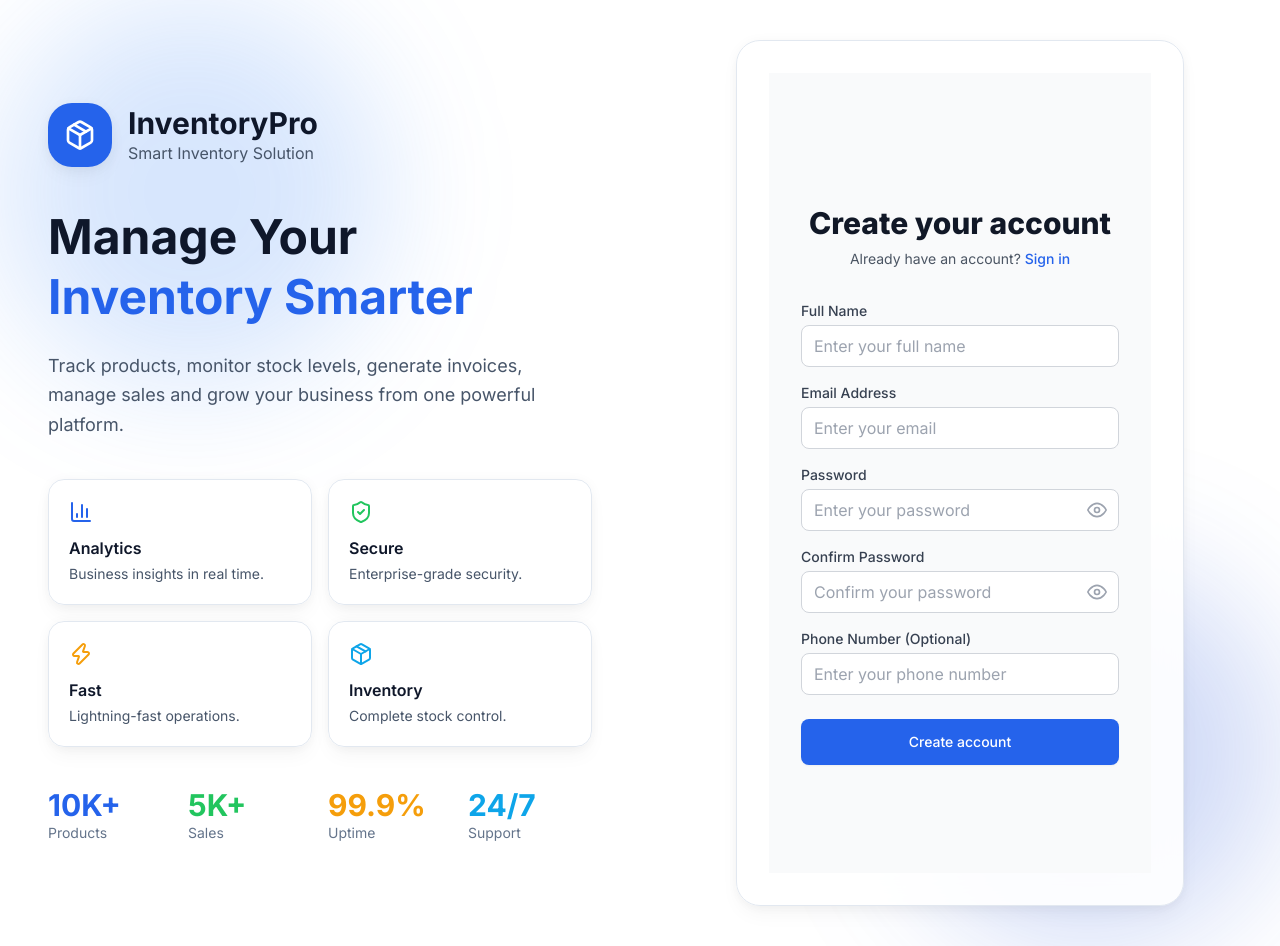
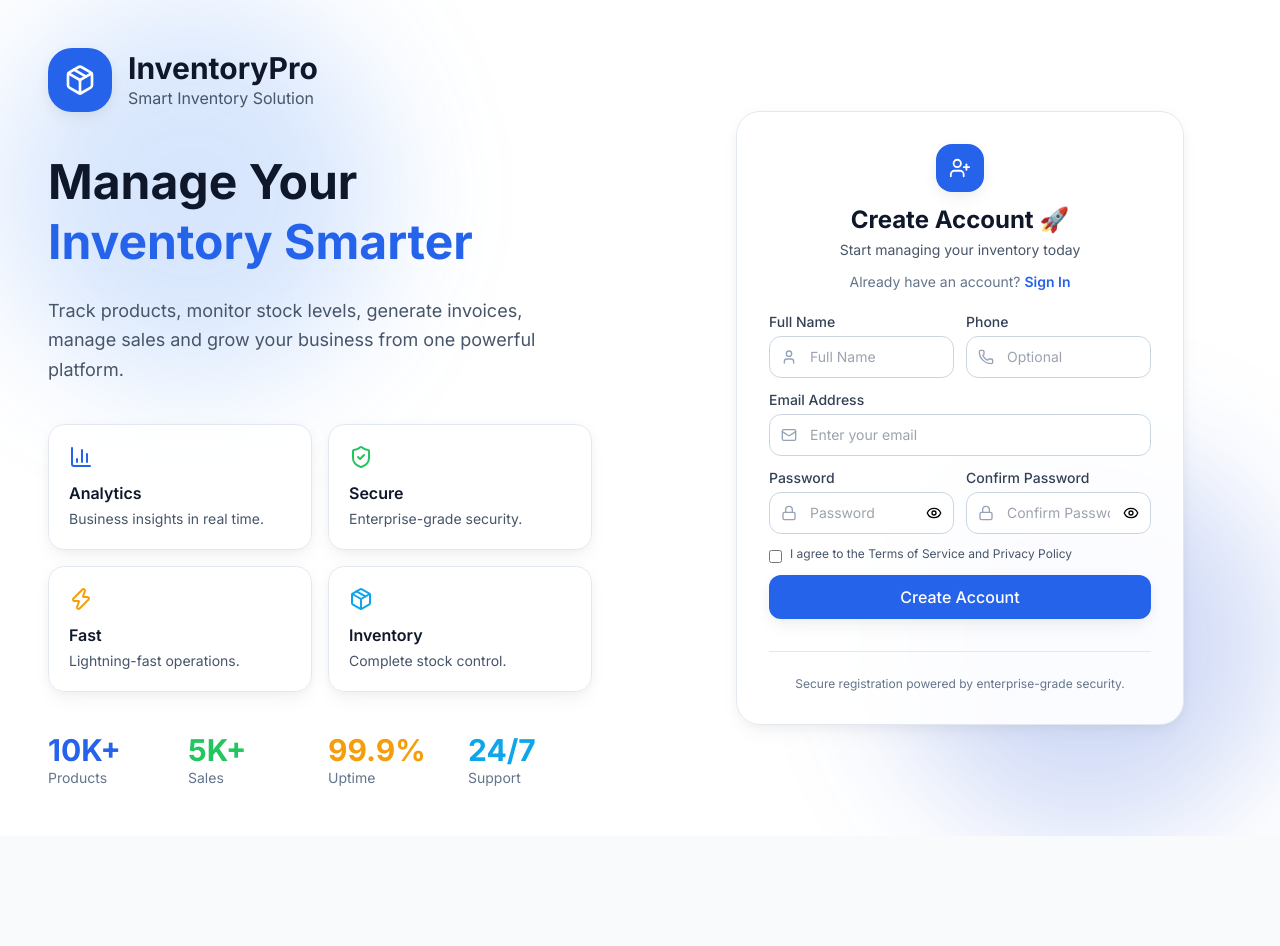
Before and after one commit to arpit168/Inventory-and-Sales-Management-System, a React (Vite) app in the folder frontend/: page /register in a window 1280 px wide. After the commit the page ends 836 px from the top, so only its background shows below. Built offline with nearby package versions, Linux system fonts and the light colour scheme; no server answers.

Commit message:
registration page has been completed

```diff
--- a/frontend/src/pages/auth/RegisterPage.jsx
+++ b/frontend/src/pages/auth/RegisterPage.jsx
@@ -2,109 +2,303 @@ import { useState } from 'react';
 import { Link, useNavigate } from 'react-router-dom';
 import { useForm } from 'react-hook-form';
 import toast from 'react-hot-toast';
+import {
+  User,
+  Mail,
+  Lock,
+  Phone,
+  Eye,
+  EyeOff,
+  Loader2,
+  UserPlus,
+} from 'lucide-react';
+
 import useAuthStore from '../../store/authStore';
-import Input from '../../components/common/Input';
 
 const RegisterPage = () => {
-  const { register: registerUser, loading } = useAuthStore();
+  const [showPassword, setShowPassword] = useState(false);
+  const [showConfirmPassword, setShowConfirmPassword] =
+    useState(false);
+
+  const { register: registerUser, loading } =
+    useAuthStore();
+
   const navigate = useNavigate();
-  const { register, handleSubmit, watch, formState: { errors } } = useForm();
+
+  const {
+    register,
+    handleSubmit,
+    watch,
+    formState: { errors },
+  } = useForm();
 
   const onSubmit = async (data) => {
     try {
       await registerUser(data);
+
       toast.success('Registration successful!');
       navigate('/dashboard');
     } catch (error) {
-      toast.error(error.response?.data?.message || 'Registration failed');
+      toast.error(
+        error?.response?.data?.message ||
+          'Registration failed'
+      );
     }
   };
 
   return (
-    <div className="min-h-screen flex items-center justify-center bg-gray-50 dark:bg-gray-900 py-12 px-4 sm:px-6 lg:px-8">
-      <div className="max-w-md w-full space-y-8">
     <div>
-          <h2 className="mt-6 text-center text-3xl font-extrabold text-gray-900 dark:text-white">
-            Create your account
-          </h2>
-          <p className="mt-2 text-center text-sm text-gray-600 dark:text-gray-400">
-            Already have an account?{' '}
-            <Link to="/login" className="font-medium text-primary-600 hover:text-primary-500">
-              Sign in
+      {/* Header */}
+
+
+<div className="mb-5 text-center">
+  <div className="mx-auto mb-3 flex h-12 w-12 items-center justify-center rounded-2xl bg-primary-600 shadow-soft">
+    <UserPlus size={22} className="text-white" />
+  </div>
+
+  <h1 className="text-2xl font-bold text-secondary-900 dark:text-white">
+    Create Account 🚀
+  </h1>
+
+  <p className="mt-1 text-sm text-secondary-600 dark:text-secondary-400">
+    Start managing your inventory today
+  </p>
+
+  <p className="mt-3 text-sm text-secondary-500 dark:text-secondary-400">
+    Already have an account?{" "}
+    <Link
+      to="/login"
+      className="font-semibold text-primary-600 hover:text-primary-700"
+    >
+      Sign In
     </Link>
   </p>
 </div>
 
-        <form className="mt-8 space-y-6" onSubmit={handleSubmit(onSubmit)}>
-          <div className="space-y-4">
-            <Input
-              label="Full Name"
-              {...register('name', { required: 'Name is required' })}
-              error={errors.name?.message}
-              placeholder="Enter your full name"
+<form
+  onSubmit={handleSubmit(onSubmit)}
+  className="space-y-3"
+>
+  {/* Name + Phone */}
+  <div className="grid grid-cols-1 md:grid-cols-2 gap-3">
+    <div>
+      <label className="mb-1 block text-sm font-medium text-secondary-700 dark:text-secondary-300">
+        Full Name
+      </label>
+
+      <div className="relative">
+        <User
+          size={16}
+          className="absolute left-3 top-1/2 -translate-y-1/2 text-secondary-400"
         />
 
-            <Input
-              label="Email Address"
-              type="email"
-              {...register('email', {
-                required: 'Email is required',
-                pattern: {
-                  value: /^\w+([\.-]?\w+)*@\w+([\.-]?\w+)*(\.\w{2,3})+$/,
-                  message: 'Invalid email address'
-                }
+        <input
+          {...register("name", {
+            required: "Name is required",
           })}
-              error={errors.email?.message}
-              placeholder="Enter your email"
-            />
-
-            <Input
-              label="Password"
-              type="password"
-              {...register('password', {
-                required: 'Password is required',
-                minLength: {
-                  value: 6,
-                  message: 'Password must be at least 6 characters'
-                }
-              })}
-              error={errors.password?.message}
-              placeholder="Enter your password"
-            />
-
-            <Input
-              label="Confirm Password"
-              type="password"
-              {...register('confirmPassword', {
-                required: 'Please confirm your password',
-                validate: (value) => value === watch('password') || 'Passwords do not match'
-              })}
-              error={errors.confirmPassword?.message}
-              placeholder="Confirm your password"
-            />
-
-            <Input
-              label="Phone Number (Optional)"
-              type="tel"
-              {...register('phone', {
-                pattern: {
-                  value: /^[0-9]{10}$/,
-                  message: 'Invalid phone number'
-                }
-              })}
-              error={errors.phone?.message}
-              placeholder="Enter your phone number"
+          placeholder="Full Name"
+          className="w-full rounded-xl border border-secondary-300 bg-white py-2.5 pl-10 pr-3 text-sm dark:bg-secondary-900 dark:border-secondary-700"
         />
       </div>
 
+      {errors.name && (
+        <p className="mt-1 text-xs text-danger-500">
+          {errors.name.message}
+        </p>
+      )}
+    </div>
+
+    <div>
+      <label className="mb-1 block text-sm font-medium text-secondary-700 dark:text-secondary-300">
+        Phone
+      </label>
+
+      <div className="relative">
+        <Phone
+          size={16}
+          className="absolute left-3 top-1/2 -translate-y-1/2 text-secondary-400"
+        />
+
+        <input
+          {...register("phone", {
+            pattern: {
+              value: /^[0-9]{10}$/,
+              message: "Invalid phone number",
+            },
+          })}
+          placeholder="Optional"
+          className="w-full rounded-xl border border-secondary-300 bg-white py-2.5 pl-10 pr-3 text-sm dark:bg-secondary-900 dark:border-secondary-700"
+        />
+      </div>
+
+      {errors.phone && (
+        <p className="mt-1 text-xs text-danger-500">
+          {errors.phone.message}
+        </p>
+      )}
+    </div>
+  </div>
+
+  {/* Email */}
+  <div>
+    <label className="mb-1 block text-sm font-medium text-secondary-700 dark:text-secondary-300">
+      Email Address
+    </label>
+
+    <div className="relative">
+      <Mail
+        size={16}
+        className="absolute left-3 top-1/2 -translate-y-1/2 text-secondary-400"
+      />
+
+      <input
+        {...register("email", {
+          required: "Email is required",
+          pattern: {
+            value:
+              /^\w+([\.-]?\w+)*@\w+([\.-]?\w+)*(\.\w{2,3})+$/,
+            message: "Invalid email address",
+          },
+        })}
+        type="email"
+        placeholder="Enter your email"
+        className="w-full rounded-xl border border-secondary-300 bg-white py-2.5 pl-10 pr-3 text-sm dark:bg-secondary-900 dark:border-secondary-700"
+      />
+    </div>
+
+    {errors.email && (
+      <p className="mt-1 text-xs text-danger-500">
+        {errors.email.message}
+      </p>
+    )}
+  </div>
+
+  {/* Password Row */}
+  <div className="grid grid-cols-1 md:grid-cols-2 gap-3">
+    <div>
+      <label className="mb-1 block text-sm font-medium text-secondary-700 dark:text-secondary-300">
+        Password
+      </label>
+
+      <div className="relative">
+        <Lock
+          size={16}
+          className="absolute left-3 top-1/2 -translate-y-1/2 text-secondary-400"
+        />
+
+        <input
+          {...register("password", {
+            required: "Password is required",
+            minLength: {
+              value: 6,
+              message: "Minimum 6 characters",
+            },
+          })}
+          type={showPassword ? "text" : "password"}
+          placeholder="Password"
+          className="w-full rounded-xl border border-secondary-300 bg-white py-2.5 pl-10 pr-10 text-sm dark:bg-secondary-900 dark:border-secondary-700"
+        />
+
+        <button
+          type="button"
+          onClick={() =>
+            setShowPassword(!showPassword)
+          }
+          className="absolute right-3 top-1/2 -translate-y-1/2"
+        >
+          {showPassword ? (
+            <EyeOff size={16} />
+          ) : (
+            <Eye size={16} />
+          )}
+        </button>
+      </div>
+    </div>
+
+    <div>
+      <label className="mb-1 block text-sm font-medium text-secondary-700 dark:text-secondary-300">
+        Confirm Password
+      </label>
+
+      <div className="relative">
+        <Lock
+          size={16}
+          className="absolute left-3 top-1/2 -translate-y-1/2 text-secondary-400"
+        />
+
+        <input
+          {...register("confirmPassword", {
+            required: "Confirm password",
+            validate: (value) =>
+              value === watch("password") ||
+              "Passwords do not match",
+          })}
+          type={
+            showConfirmPassword
+              ? "text"
+              : "password"
+          }
+          placeholder="Confirm Password"
+          className="w-full rounded-xl border border-secondary-300 bg-white py-2.5 pl-10 pr-10 text-sm dark:bg-secondary-900 dark:border-secondary-700"
+        />
+
+        <button
+          type="button"
+          onClick={() =>
+            setShowConfirmPassword(
+              !showConfirmPassword
+            )
+          }
+          className="absolute right-3 top-1/2 -translate-y-1/2"
+        >
+          {showConfirmPassword ? (
+            <EyeOff size={16} />
+          ) : (
+            <Eye size={16} />
+          )}
+        </button>
+      </div>
+    </div>
+  </div>
+
+  {/* Terms */}
+  <label className="flex items-start gap-2 text-xs text-secondary-600 dark:text-secondary-400">
+    <input
+      type="checkbox"
+      required
+      className="mt-1"
+    />
+    <span>
+      I agree to the Terms of Service and Privacy Policy
+    </span>
+  </label>
+
+  {/* Button */}
   <button
     type="submit"
     disabled={loading}
-            className="w-full flex justify-center py-3 px-4 border border-transparent rounded-lg shadow-sm text-sm font-medium text-white bg-primary-600 hover:bg-primary-700 focus:outline-none focus:ring-2 focus:ring-offset-2 focus:ring-primary-500 disabled:opacity-50 disabled:cursor-not-allowed"
+    className="flex w-full items-center justify-center gap-2 rounded-xl bg-primary-600 py-2.5 font-medium text-white shadow-soft transition-all hover:bg-primary-700"
   >
-            {loading ? 'Creating account...' : 'Create account'}
+    {loading ? (
+      <>
+        <Loader2
+          size={16}
+          className="animate-spin"
+        />
+        Creating...
+      </>
+    ) : (
+      "Create Account"
+    )}
   </button>
 </form>
+
+      {/* Footer */}
+      <div className="mt-8 border-t border-secondary-200 pt-6 text-center dark:border-secondary-800">
+        <p className="text-xs text-secondary-500">
+          Secure registration powered by enterprise-grade
+          security.
+        </p>
       </div>
     </div>
   );
```
Lines whose indentation alone changed are shown as unchanged.
